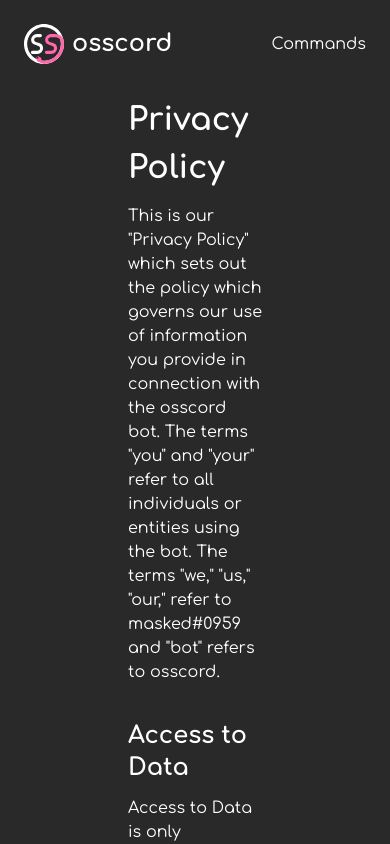
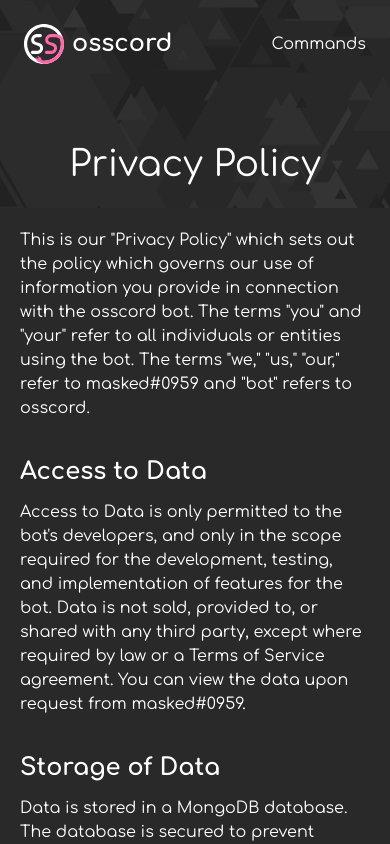
Before and after one commit to osscord/web, a Next.js app: page /privacy in a window 390 px wide. Built offline with nearby package versions, Linux system fonts and the light colour scheme.

Commit message:
feat: responsive

```diff
--- a/src/pages/privacy.tsx
+++ b/src/pages/privacy.tsx
@@ -1,9 +1,16 @@
+import styles from "./index.module.scss";
+
 export default function Privacy() {
   return (
-    <div className="px-32 py-24">
-      <h1 className="text-[32px] font-bold mb-3">Privacy Policy</h1>
+    <div>
+      <div
+        className="left-0 top-0 h-52 flex flex-col items-center justify-end pb-6 text-4xl"
+        id={styles.background}
+      >
+        Privacy Policy
+      </div>
 
-      <div className="flex flex-col gap-3">
+      <div className="flex flex-col gap-3 mt-52 p-5 md:py-10 md:px-32">
         <p>
           This is our "Privacy Policy" which sets out the policy which governs
           our use of information you provide in connection with the osscord bot.
```
